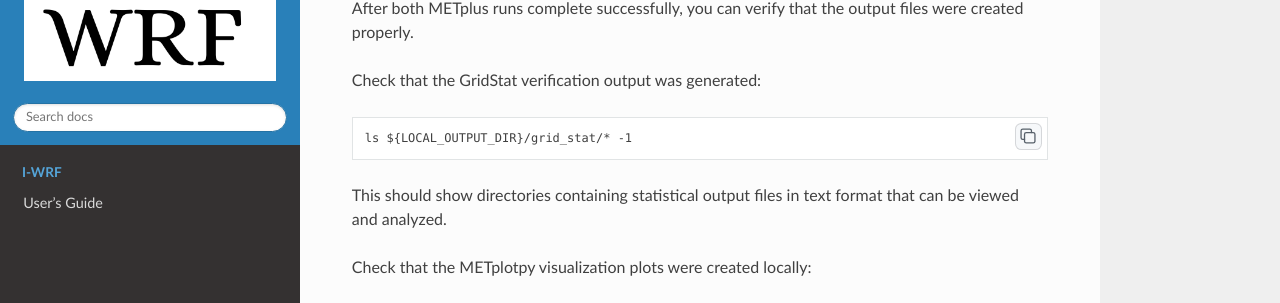
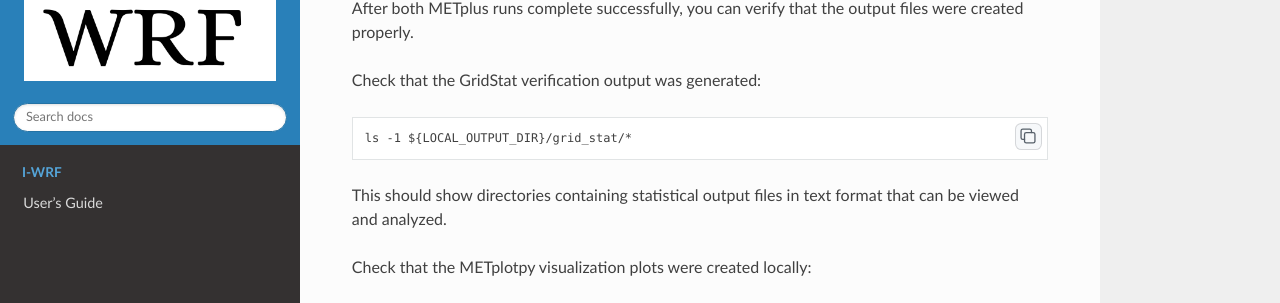
Before and after one commit to NCAR/i-wrf, a Sphinx documentation site: the page built from docs/Users_Guide/lulcncarhpc.rst, in a window 1280 px wide and 900 px high, scrolled down 4969 px. Shown: the part 224-527 px from the top of the window. Built offline with Sphinx 7.4.7 and the Read the Docs theme 3.1.0, drawn with Linux system fonts in a browser that asks for light colours; comment, search, counter and statistics services are not loaded.

```diff
--- a/docs/Users_Guide/lulcncarhpc.rst
+++ b/docs/Users_Guide/lulcncarhpc.rst
@@ -168,7 +168,7 @@ After both METplus runs complete successfully, you can verify that the output fi
 
 Check that the GridStat verification output was generated::
 
-   ls ${LOCAL_OUTPUT_DIR}/grid_stat/* -1
+   ls -1 ${LOCAL_OUTPUT_DIR}/grid_stat/*
 
 This should show directories containing statistical output files in text format that can be viewed and analyzed.
 
```
